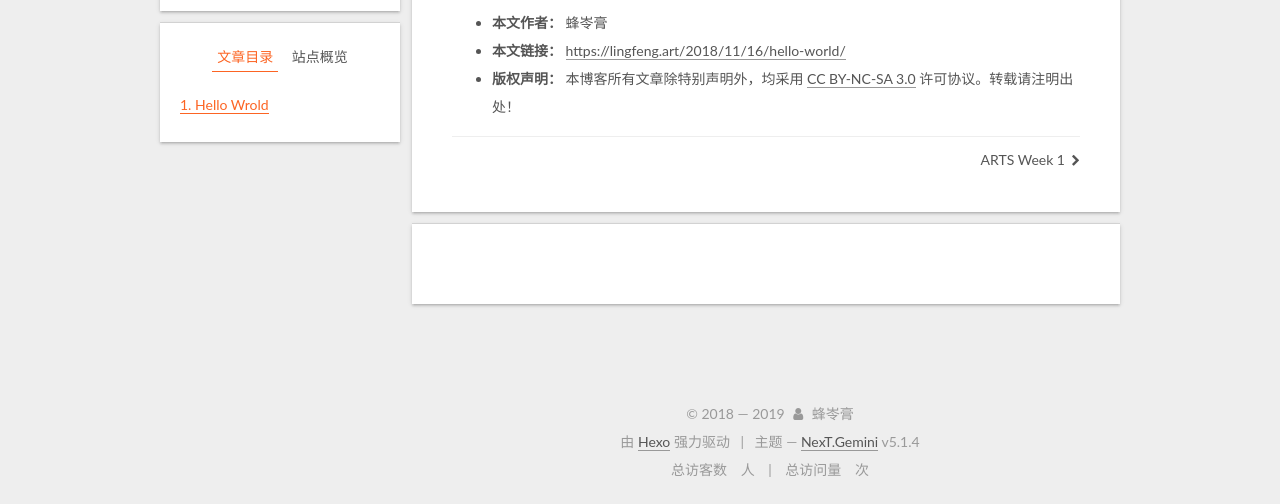
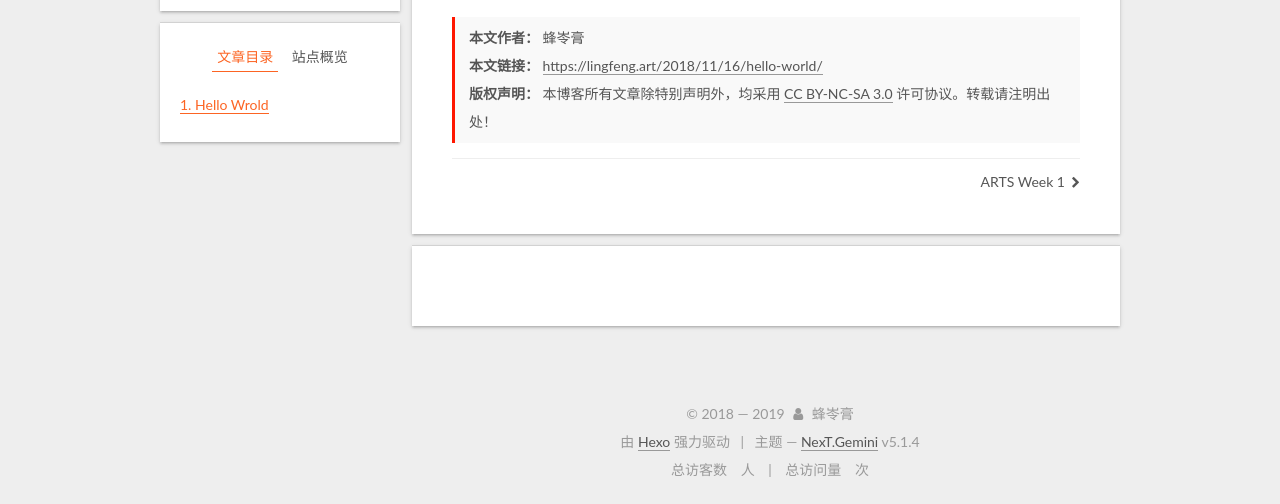
Before and after one commit to glf3/blog, a plain HTML site: page 2018/11/16/hello-world/index.html in a window 1280 px wide. Shown: the part 323-827 px from the top of the page. Drawn offline with Linux system fonts and the light colour scheme; some packages are replaced by stand-ins of ours; a script that the page names is missing.

Commit message:
Site updated: 2019-06-21 13:15:51

```diff
--- a/css/main.css
+++ b/css/main.css
@@ -1642,6 +1642,13 @@ pre .javascript .function {
 .fancybox-close:hover {
   border: none;
 }
+.post-copyright {
+  margin: 2em 0 0;
+  padding: 0.5em 1em;
+  border-left: 3px solid #ff1700;
+  background-color: #f9f9f9;
+  list-style: none;
+}
 .rtl.post-body p,
 .rtl.post-body a,
 .rtl.post-body h1,
@@ -1823,7 +1830,7 @@ pre .javascript .function {
   width: 4px;
   height: 4px;
   border-radius: 50%;
-  background: #045e8a;
+  background: #aa96c9;
 }
 .links-of-blogroll {
   font-size: 13px;
```
